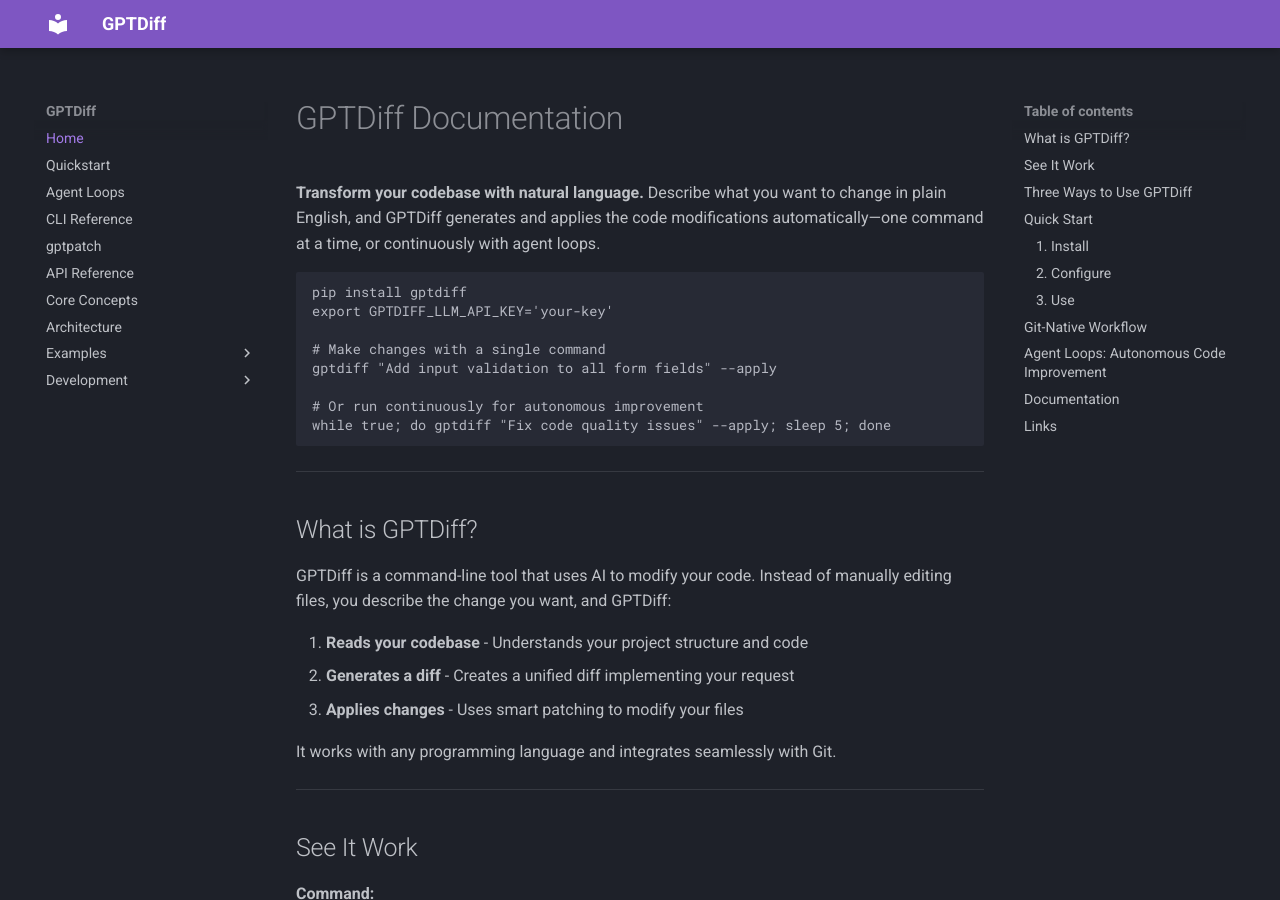
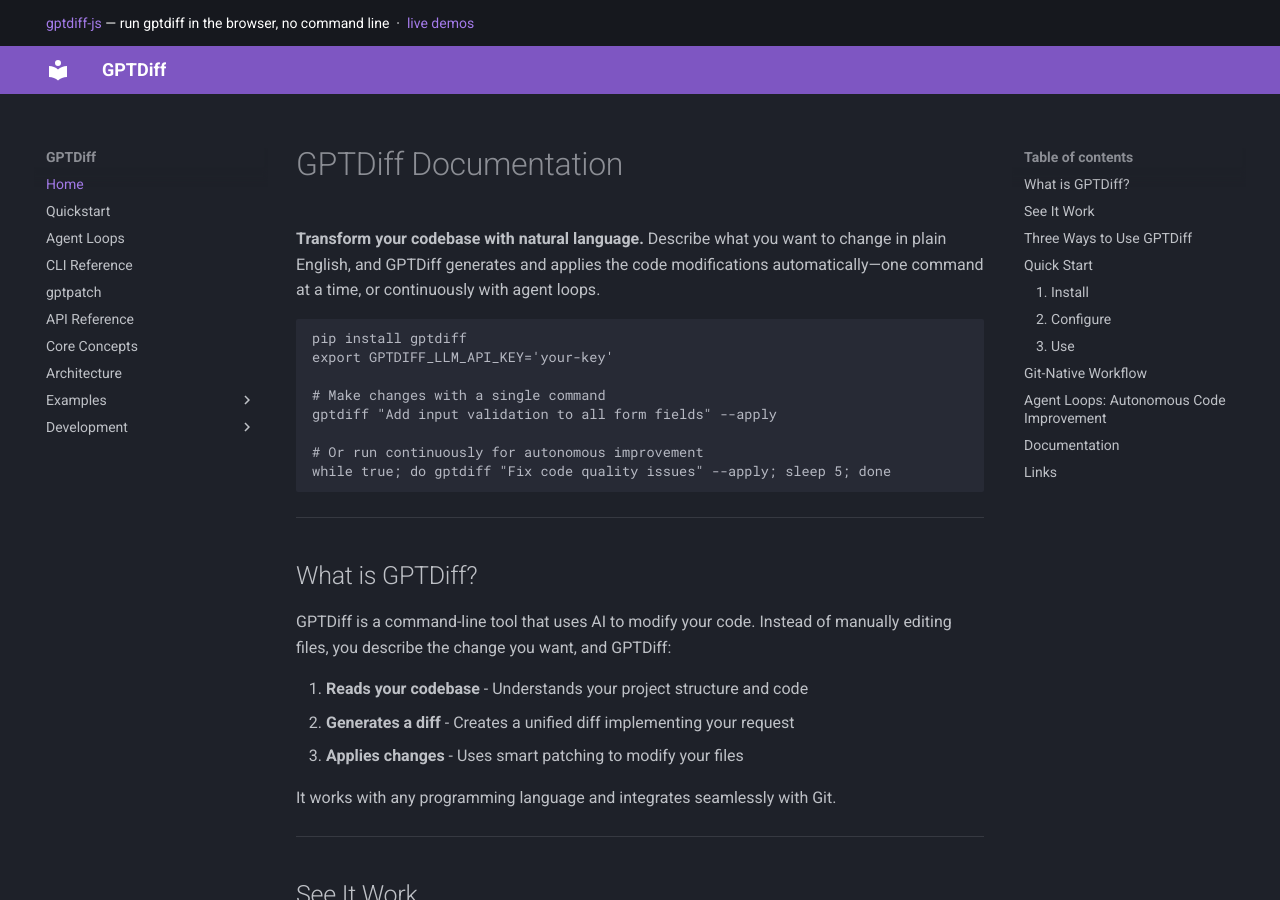
Before and after one commit to 255BITS/gptdiff, an MkDocs documentation site: the page built from docs/index.md, in a window 1280 px wide and 900 px high. Built offline with MkDocs 1.6.1 and Material for MkDocs 9.7.7, drawn with Linux system fonts in a browser that asks for light colours.

Commit message:
docs: add top announcement banner linking to gptdiff-js + live demos (#8)
Override the Material theme's announce block so every docs page shows a
top banner promoting the browser port (gptdiff-js) and its live demos —
mirroring the banner on the example pages.

Co-authored-by: Claude Opus 4.8 (1M context) <noreply@anthropic.com>

```diff
--- a/mkdocs.yml
+++ b/mkdocs.yml
@@ -11,6 +11,7 @@ extra_css:
 
 theme:
   name: material
+  custom_dir: overrides
   features:
     - content.code.annotate
   palette:
--- /dev/null
+++ b/overrides/main.html
@@ -0,0 +1,12 @@
+{% extends "base.html" %}
+
+{#
+  Top announcement bar shown on every page — mirrors the banner on the
+  gptdiff-js example pages. Points at the browser port and its live demos.
+#}
+{% block announce %}
+  <a href="https://github.com/255BITS/gptdiff-js" target="_blank" rel="noopener">gptdiff-js</a>
+  — run gptdiff in the browser, no command line
+  &nbsp;·&nbsp;
+  <a href="https://255bits.github.io/gptdiff-js-examples/" target="_blank" rel="noopener">live demos</a>
+{% endblock %}
```
